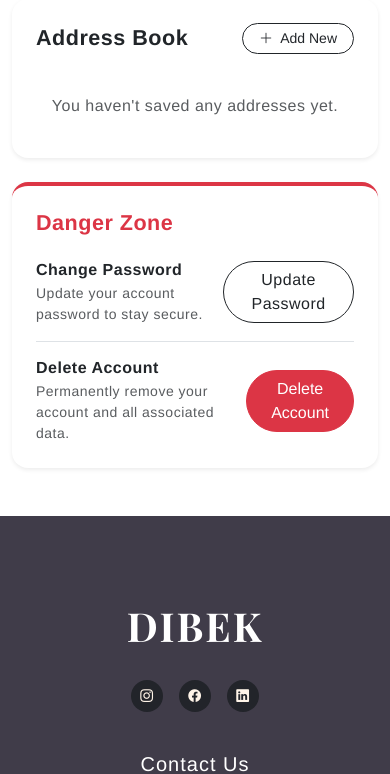
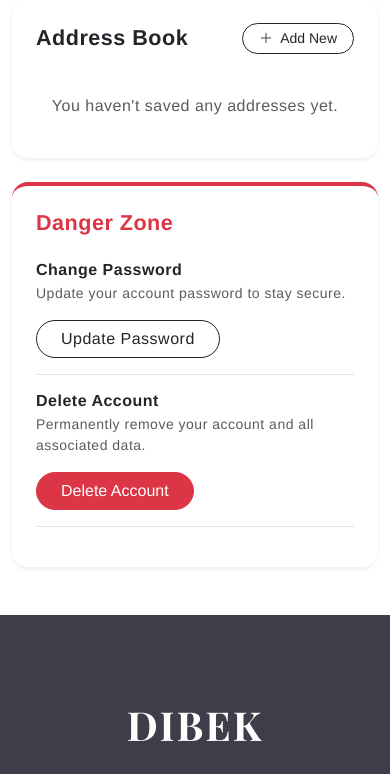
Before and after one commit to sudeirmaak/thesis_ecommerce, a Django app: page /users/profile/settings/ in a window 390 px wide. Shown: the part 1139-1913 px from the top of the page. Run offline with Django 5.2, Linux system fonts and the light colour scheme; the visitor is signed in with stand-in values (Sample User, id 1); data that the repository does not hold is empty; some libraries are stand-ins or nearby versions; some web fonts are replaced.

Commit message:
small fixes for buttons ui for mobile and tablet

```diff
--- a/templates/users/settings.html
+++ b/templates/users/settings.html
@@ -106,20 +106,20 @@
 <div class="card border-0 shadow-sm p-4 rounded-4 border-top border-danger border-4">
     <h4 class="mb-4 fw-bold text-danger">Danger Zone</h4>
 
-    <div class="d-flex justify-content-between align-items-center border-bottom pb-3 mb-3">
+    <div class="d-flex flex-column flex-lg-row justify-content-between align-items-start align-items-lg-center border-bottom pb-3 mb-3 gap-3">
         <div>
             <h6 class="fw-bold mb-1">Change Password</h6>
             <p class="small text-muted mb-0">Update your account password to stay secure.</p>
         </div>
-        <a href="{% url 'users:change_password' %}" class="btn btn-outline-dark rounded-pill px-4">Update Password</a>
+        <a href="{% url 'users:change_password' %}" class="btn btn-outline-dark rounded-pill px-4 text-nowrap">Update Password</a>
     </div>
 
-    <div class="d-flex justify-content-between align-items-center">
+    <div class="d-flex flex-column flex-lg-row justify-content-between align-items-start align-items-lg-center border-bottom pb-3 mb-3 gap-3">
         <div>
             <h6 class="fw-bold mb-1">Delete Account</h6>
             <p class="small text-muted mb-0">Permanently remove your account and all associated data.</p>
         </div>
-        <button type="button" class="btn btn-danger rounded-pill px-4" data-bs-toggle="modal" data-bs-target="#deleteAccountModal">Delete Account</button>
+        <button type="button" class="btn btn-danger rounded-pill px-4 text-nowrap" data-bs-toggle="modal" data-bs-target="#deleteAccountModal">Delete Account</button>
     </div>
 </div>
 
```
